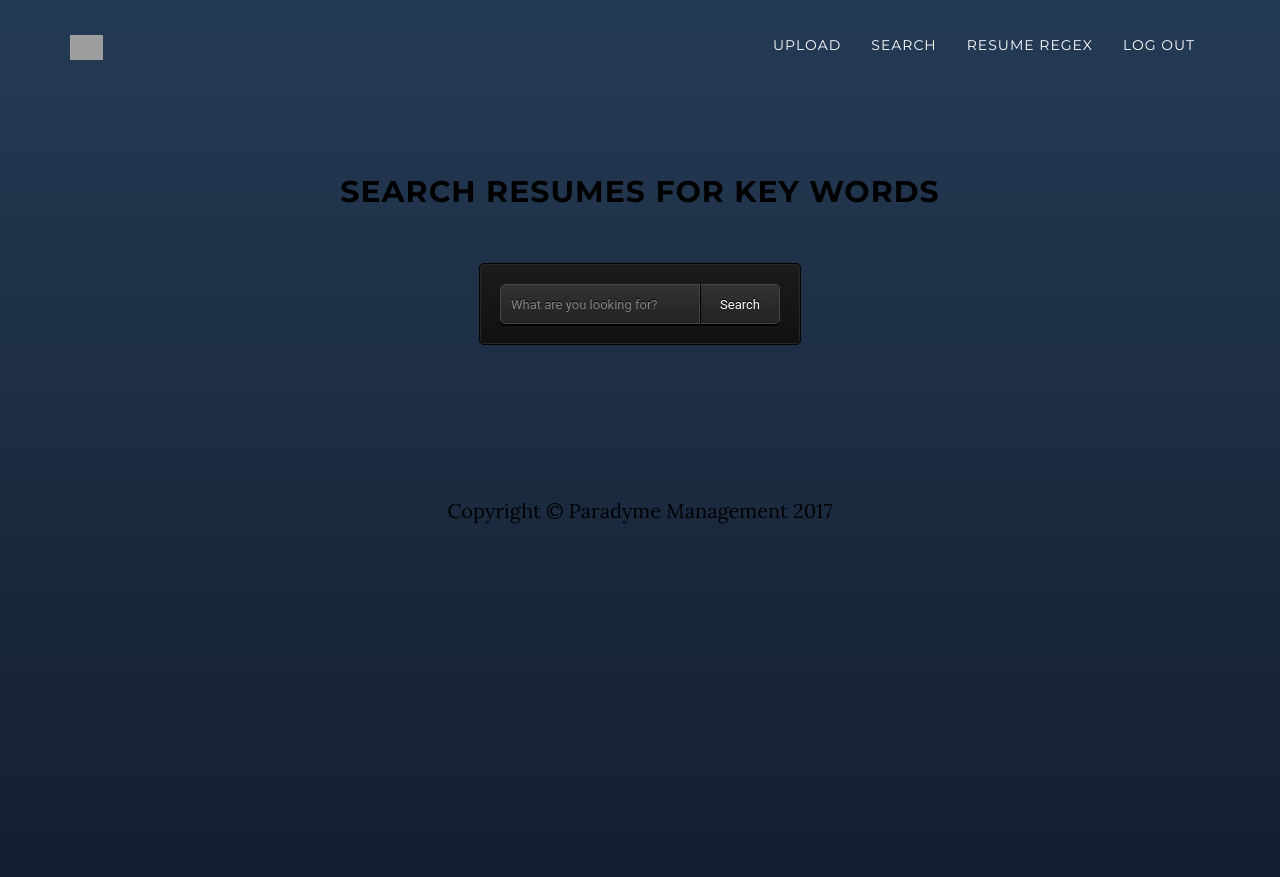
After one commit to jeekang/RSR, a Django app: a page that uses ParadymeIntern/RSR/templates/OCRSearch.html in a window 1280 px wide. The commit adds this page. Run offline with Django 3.2, Linux system fonts and the light colour scheme; data comes from the database, SQL or seed files in the repository; both versions use the stored data as it was after the commit; some libraries are stand-ins or nearby versions; grey boxes are pictures that could not be loaded.

Commit message:
ocr regex resume

```diff
--- /dev/null
+++ b/ParadymeIntern/RSR/templates/OCRSearch.html
@@ -0,0 +1,185 @@
+{% extends 'navigation.html' %}
+
+{% block content %}
+
+
+    {% load widget_tweaks %}
+<style>
+@import url(https://fonts.googleapis.com/css?family=Cabin:400);
+
+.webdesigntuts-workshop {
+    position: center;
+    text-align: center;
+    width: 100%;
+}
+
+
+
+.webdesigntuts-workshop:before {
+    background: #444;
+    background: linear-gradient(left, #151515, #444, #151515);
+}
+
+.webdesigntuts-workshop:after {
+    background: #000;
+    background: linear-gradient(left, #151515, #000, #151515);
+}
+
+.webdesigntuts-workshop form {
+    background: #111;
+    background: linear-gradient(#1b1b1b, #111);
+    border: 1px solid #000;
+    border-radius: 5px;
+    box-shadow: inset 0 0 0 1px #272727;
+    display: inline-block;
+    font-size: 0px;
+    padding: 20px;
+    position: relative;
+    z-index: 1;
+}
+
+.webdesigntuts-workshop input {
+    background: #222;
+    background: linear-gradient(#333, #222);
+    border: 1px solid #444;
+    border-radius: 5px 0 0 5px;
+    box-shadow: 0 2px 0 #000;
+    color: #888;
+    display: block;
+    float: left;
+    font-family: Raleway'Cabin', helvetica, arial, sans-serif;
+    font-size: 13px;
+    font-weight: 400;
+    height: 40px;
+    margin: 0;
+    padding: 0 10px;
+    text-shadow: 0 -1px 0 #000;
+    width: 200px;
+}
+
+.ie .webdesigntuts-workshop input {
+    line-height: 40px;
+}
+
+.webdesigntuts-workshop input::-webkit-input-placeholder {
+   color: #888;
+}
+
+.webdesigntuts-workshop input:-moz-placeholder {
+   color: #888;
+}
+
+.webdesigntuts-workshop input:focus {
+    animation: glow 800ms ease-out infinite alternate;
+    background: #222922;
+    background: linear-gradient(#333933, #222922);
+    border-color: #393;
+    box-shadow: 0 0 5px rgba(0,255,0,.2), inset 0 0 5px rgba(0,255,0,.1), 0 2px 0 #000;
+    color: #efe;
+    outline: none;
+}
+
+.webdesigntuts-workshop input:focus::-webkit-input-placeholder {
+    color: #efe;
+}
+
+.webdesigntuts-workshop input:focus:-moz-placeholder {
+    color: #efe;
+}
+
+.webdesigntuts-workshop button {
+    background: #222;
+    background: linear-gradient(#333, #222);
+    box-sizing: border-box;
+    border: 1px solid #444;
+    border-left-color: #000;
+    border-radius: 0 5px 5px 0;
+    box-shadow: 0 2px 0 #000;
+    color: #fff;
+    display: block;
+    float: left;
+    font-family: Raleway'Cabin', helvetica, arial, sans-serif;
+    font-size: 13px;
+    font-weight: 400;
+    height: 40px;
+    line-height: 40px;
+    margin: 0;
+    padding: 0;
+    position: relative;
+    text-shadow: 0 -1px 0 #000;
+    width: 80px;
+}
+
+.webdesigntuts-workshop button:hover,
+.webdesigntuts-workshop button:focus {
+    background: #292929;
+    background: linear-gradient(#393939, #292929);
+    color: #5f5;
+    outline: none;
+}
+
+.webdesigntuts-workshop button:active {
+    background: #292929;
+    background: linear-gradient(#393939, #292929);
+    box-shadow: 0 1px 0 #000, inset 1px 0 1px #222;
+    top: 1px;
+}
+
+@keyframes glow {
+    0% {
+        border-color: #393;
+        box-shadow: 0 0 5px rgba(0,255,0,.2), inset 0 0 5px rgba(0,255,0,.1), 0 2px 0 #000;
+    }
+    100% {
+        border-color: #6f6;
+        box-shadow: 0 0 20px rgba(0,255,0,.6), inset 0 0 10px rgba(0,255,0,.4), 0 2px 0 #000;
+    }
+}
+</style>
+<div class="container content-section text-center">
+<h2> Search Resumes for Key Words </h2>
+<br/>
+<section class="webdesigntuts-workshop">
+    <form action="" method="">
+        <input type="search" name = "search" placeholder="What are you looking for?">
+        <button>Search</button>
+    </form>
+</section>
+<br/>
+
+<div align="center">
+    <div class = "body">
+{% if results %}
+  <table class = "table-fill">
+   <thead>
+     <tr>
+       <th style = "padding:14px;"class = "text-left">Type</th>
+       <th style = "padding:14px;"class = "text-left">Name</th>
+       <th style = "padding:14px;"class = "text-left">Resume</th>
+
+     </tr>
+
+   </thead>
+   <tbody class="table-hover">
+     {% for obj in results %}
+       <tr>
+         <td style = "padding:14px;"class = "text-left">{{obj.type}}</td>
+         <td style = "padding:14px;"class = "text-left">{{obj.firstname}} {{obj.lastname}}</a></td>
+         <td style = "padding:14px;"class = "text-left"><a class = "button-style" href="{{ obj.docfile.url }}">View</a></td>
+
+
+       </tr>
+     {% empty %}
+       <tr>
+         <td colspan="5">No data</td>
+       </tr>
+     {% endfor %}
+   </tbody>
+ </table>
+ {% endif %}
+    </div>
+
+    </div>
+    </div>
+
+{% endblock %}
--- a/ParadymeIntern/RSR/templates/SearchExport/search.html
+++ b/ParadymeIntern/RSR/templates/SearchExport/search.html
@@ -131,7 +131,7 @@
                 </fieldset>
             </div>
 
-<div class="row">'
+<div class="row">
                 <fieldset>
                 <legend style="color:#FFF">Clearance</legend>
                 <div class="form-group col-sm-4 col-md-3">
--- a/ParadymeIntern/RSR/templates/main.html
+++ b/ParadymeIntern/RSR/templates/main.html
@@ -76,6 +76,9 @@
                                        <li>
                                            <a href="{% url 'RSR:search' %}">Search</a>
                                        </li>
+                                       <li>
+                    <a href="{% url 'RSR:ocrsearch' %}">Resume Regex</a>
+                </li>
 
                                        <li>
                                            <a href="{% url 'logout' %}">Log Out</a>
--- a/ParadymeIntern/RSR/templates/navigation.html
+++ b/ParadymeIntern/RSR/templates/navigation.html
@@ -421,6 +421,9 @@ td.text-right {
                 <li>
                     <a href="{% url 'RSR:search' %}">Search</a>
                 </li>
+                <li>
+                    <a href="{% url 'RSR:ocrsearch' %}">Resume Regex</a>
+                </li>
 
                 <li>
                     <a href="{% url 'logout' %}">Log Out</a>
--- a/ParadymeIntern/RSR/urls.py
+++ b/ParadymeIntern/RSR/urls.py
@@ -55,6 +55,8 @@ urlpatterns = [
     url(r'^delete_volunteer/(?P<pk>\d+)/$', views.volunteer_delete, name='volunteer-delete'),
     url(r'^delete_professional/(?P<pk>\d+)/$', views.professional_delete, name='professional-delete'),
 
+    #ocr search
+    url(r'^resumesearch',OCRSearch, name='ocrsearch'),
 
 
     url(r'^logout/$', views.logout_page, name = 'logout'),
--- a/ParadymeIntern/RSR/views.py
+++ b/ParadymeIntern/RSR/views.py
@@ -30,10 +30,10 @@ from dal import autocomplete
 import json
 
 ###TESTING OCR
-#from PIL import Image
-#from wand.image import Image as IMG
-#import pytesseract
-#import textract
+from PIL import Image
+from wand.image import Image as IMG
+import pytesseract
+import textract
 
 ### Limit group###
 
@@ -51,11 +51,11 @@ def logout_page(request):
 def main(request):
     return render(request, 'main.html')
 
-#def get_string(name):
-#    img=Image.open(name)
-#    utf8_text = pytesseract.image_to_string(img)
-#    utf8_text = str(utf8_text.encode('ascii', 'ignore'))
-#    return utf8_text
+def get_string(name):
+    img=Image.open(name)
+    utf8_text = pytesseract.image_to_string(img)
+    utf8_text = str(utf8_text.encode('ascii', 'ignore'))
+    return utf8_text
 
 
 @login_required
@@ -85,33 +85,38 @@ def uploaddoc(request):
 
             if ".doc" in temp_doc.docfile.path:
                 print (temp_doc.docfile.path)
-                temp_doc.docfile.wordstr = parse_word_file(temp_doc.docfile.path)
-                print (temp_doc.docfile.wordstr)
+                temp_doc.wordstr = parse_word_file(temp_doc.docfile.path)
+                print (temp_doc.wordstr)
                 temp_doc.save(update_fields=['wordstr'])
 
             ### UNCOMMENT THESE LINES FOR MAC/LINUX USERS: OCR/TEXTRACT
 
-            #else:
+            else:
 
-            #    temp_doc.docfile.wordstr = textract.process(temp_doc.docfile.path)
+                temp_doc.wordstr = textract.process(temp_doc.docfile.path)
 
-            #    if len(temp_doc.docfile.wordstr) < 50:
-            #       img=IMG(filename=temp_doc.docfile.path,resolution=200)
+                if len(temp_doc.wordstr) < 50:
+                    img=IMG(filename=temp_doc.docfile.path,resolution=200)
 
-            #        img.save(filename='temp.jpg')
-            #        utf8_text = get_string('temp.jpg')
-            #        os.remove('temp.jpg')
+                    img.save(filename='temp.jpg')
+                    utf8_text = get_string('temp.jpg')
+                    os.remove('temp.jpg')
 
-            #        print (utf8_text)
-            #        temp_doc.docfile.wordstr = utf8_text
-            #        temp_doc.save(update_fields=['wordstr'])
+                    print (utf8_text)
+                    temp_doc.wordstr = utf8_text
+                    temp_doc.save(update_fields=['wordstr'])
 
-            #    print (temp_doc.docfile.wordstr)
-            #    temp_doc.save(update_fields=['wordstr'])
+                print (temp_doc.wordstr)
+                temp_doc.save(update_fields=['wordstr'])
 
-            ## PARSING NOTE
-            ## CALL temp_doc.wordstr HERE TO GRAB STRING
+            '''
+            ============ PARSING TEAM =====================
+            FROM HERE YOU CAN CALL temp_doc.wordstr HERE TO GRAB STRING
+
+            ===============================================
             ###
+
+            '''
 
             #json testing#
             #check for json file, wont be needed as parsing will return json#
@@ -122,6 +127,7 @@ def uploaddoc(request):
             ## replace with below line:  (just so we dont have to redo indents)
             #if True:
             # ======================================#
+
 
             if ".json" in temp_doc.docfile.path:
 
@@ -1050,3 +1056,20 @@ class Companyautocomplete(autocomplete.Select2QuerySetView):
         if self.q:
             qs = qs.filter(Name__istartswith=self.q)
         return qs
+
+#OCR's Search. REGEX ON RESUME TEXT
+
+def OCRSearch(request):
+    doc_objects = Document.objects.all()
+    search_item = str(request.GET.get('search'))
+    print(search_item)
+    results=[]
+    for document in doc_objects:
+        print(document.wordstr)
+        wordstr = str(document.wordstr)
+        if search_item.lower() in wordstr.lower():
+            print(document.wordstr)
+            results.append(document)
+    context = {'results': results}
+
+    return render(request, 'OCRSearch.html', context)
```
Also changed, not shown: media/documents/20170804/generated.json (deleted, +0 -116 lines), media/documents/20170804/generated_kPi5Q1K.json (deleted, +0 -116 lines), ParadymeIntern/db.sqlite3, 5 other files.
